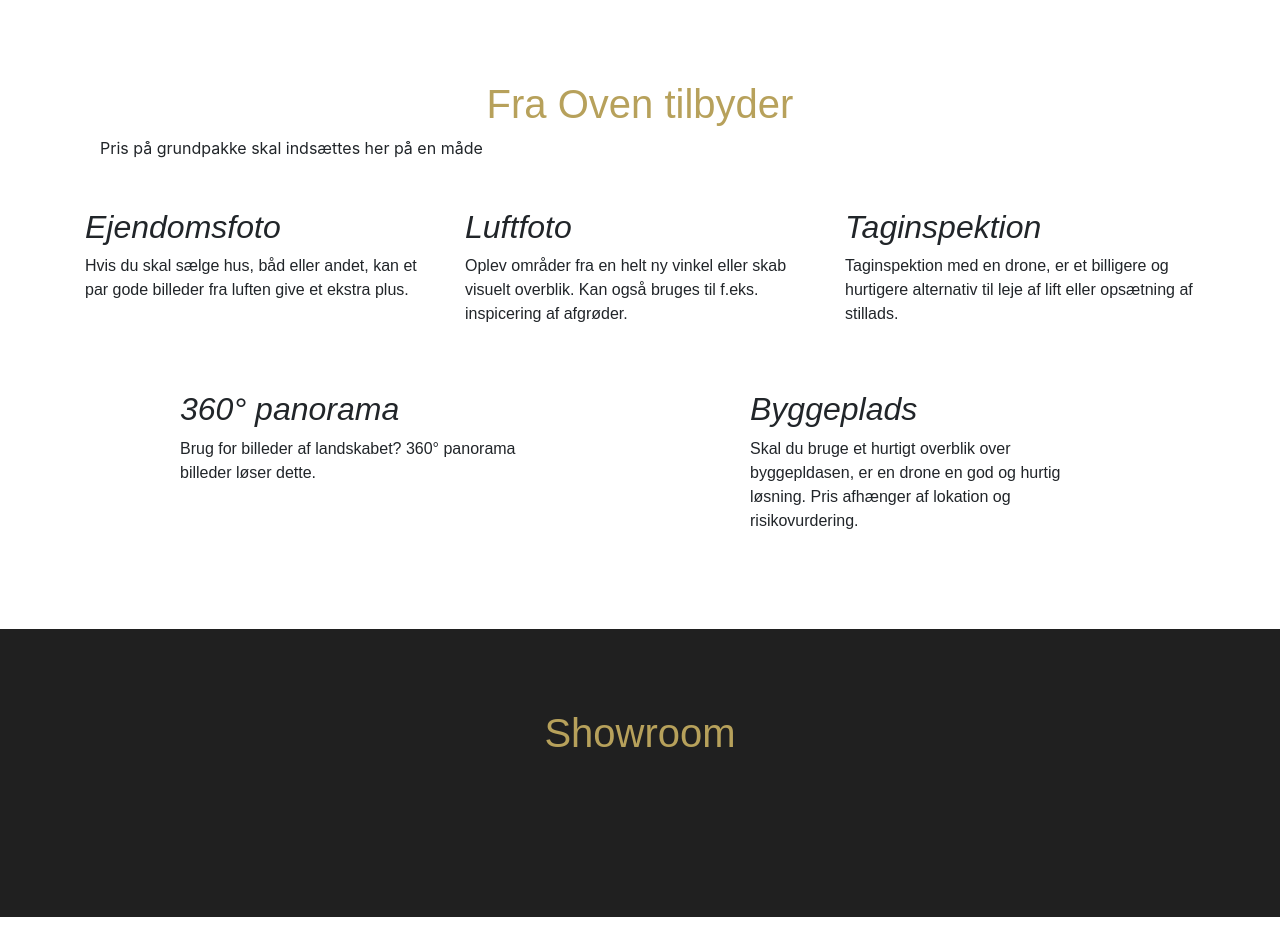
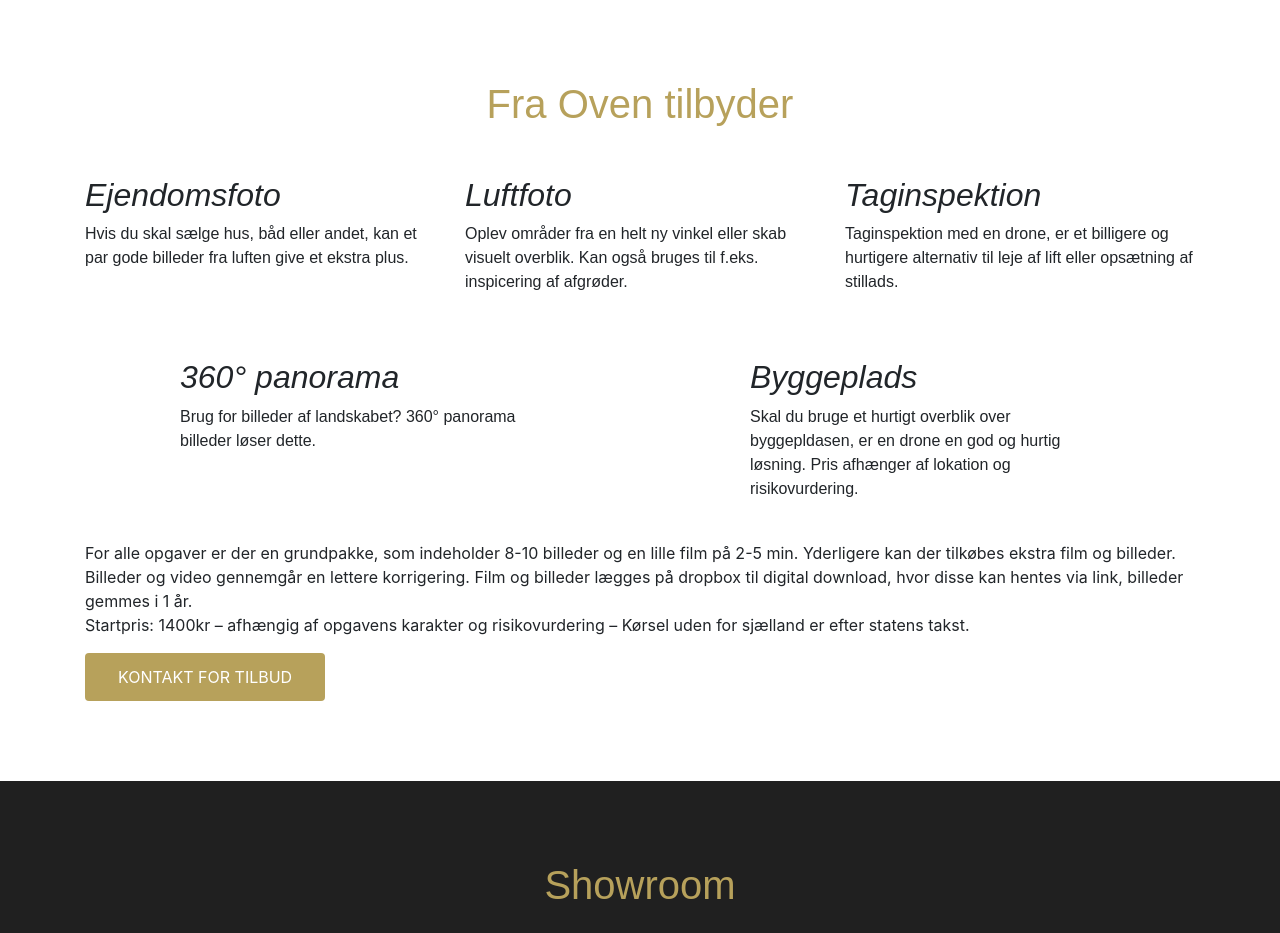
Before and after one commit to mBoegvald/live-stream, a website built with webpack: page index.html in a window 1280 px wide. Shown: the part 800-1733 px from the top of the page. Built offline with nearby package versions, Linux system fonts and the light colour scheme; no server answers; a web font is replaced by a local one.

Commit message:
products

```diff
--- a/index.html
+++ b/index.html
@@ -87,7 +87,6 @@
           <h1 class="brandon-thin text-sec text-center">
             Fra Oven tilbyder
           </h1>
-          <p>Pris på grundpakke skal indsættes her på en måde</p>
         </div>
         <div class="row justify-content-start mt-30">
           <div class="col-sm col-md-4">
@@ -137,6 +136,21 @@
                 risikovurdering.
               </p>
             </div>
+          </div>
+        </div>
+        <div class="row justify-content-center">
+          <div class="col">
+            <p class="mt-4">
+              For alle opgaver er der en grundpakke, som indeholder 8-10
+              billeder og en lille film på 2-5 min. Yderligere kan der tilkøbes
+              ekstra film og billeder. Billeder og video gennemgår en lettere
+              korrigering. Film og billeder lægges på dropbox til digital
+              download, hvor disse kan hentes via link, billeder gemmes i 1 år.
+              <br />
+              Startpris: 1400kr – afhængig af opgavens karakter og
+              risikovurdering – Kørsel uden for sjælland er efter statens takst.
+            </p>
+            <button class="btn">Kontakt for tilbud</button>
           </div>
         </div>
       </div>
```
Also changed, not shown: dist/bundle.js, 1 other file.
